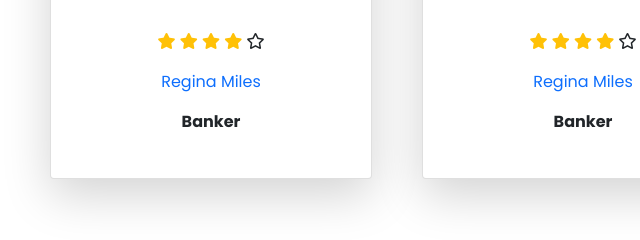
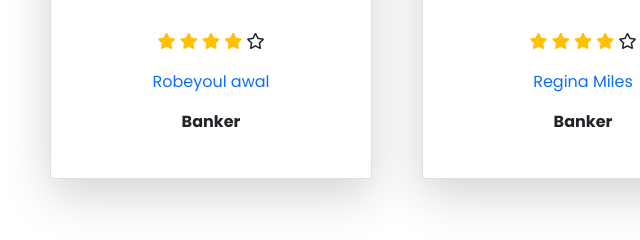
Before and after one commit to ra-raju/honda-website, a plain HTML site: page index.html in a window 1280 px wide. Shown: the part 2053-2293 px from the top of the page, 57-697 px from the left. Drawn offline with nearby package versions, Linux system fonts and the light colour scheme.

Commit message:
client name change testing

```diff
--- a/index.html
+++ b/index.html
@@ -192,7 +192,7 @@
                   <i class="far fa-star"></i>
                 </div>
                 <div class="card-title text-center">
-                  <p class="text-primary">Regina Miles</p>
+                  <p class="text-primary">Robeyoul awal</p>
                   <p class="fw-bold">Banker</p>
                 </div>
               </div>
```
